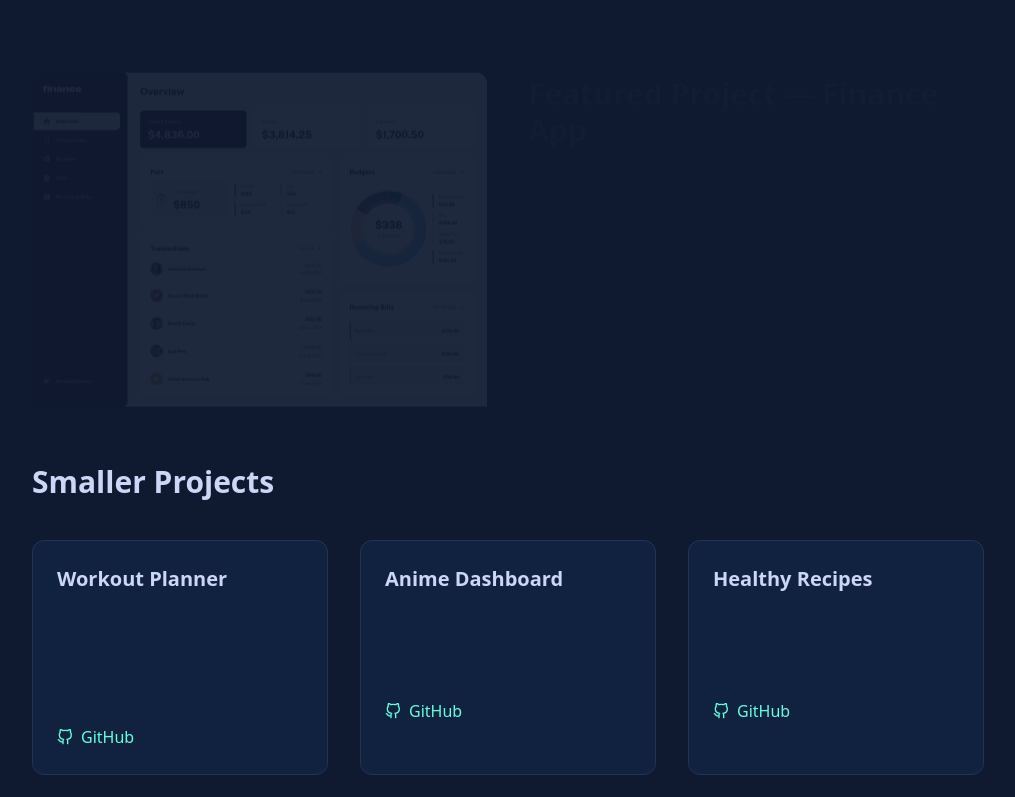
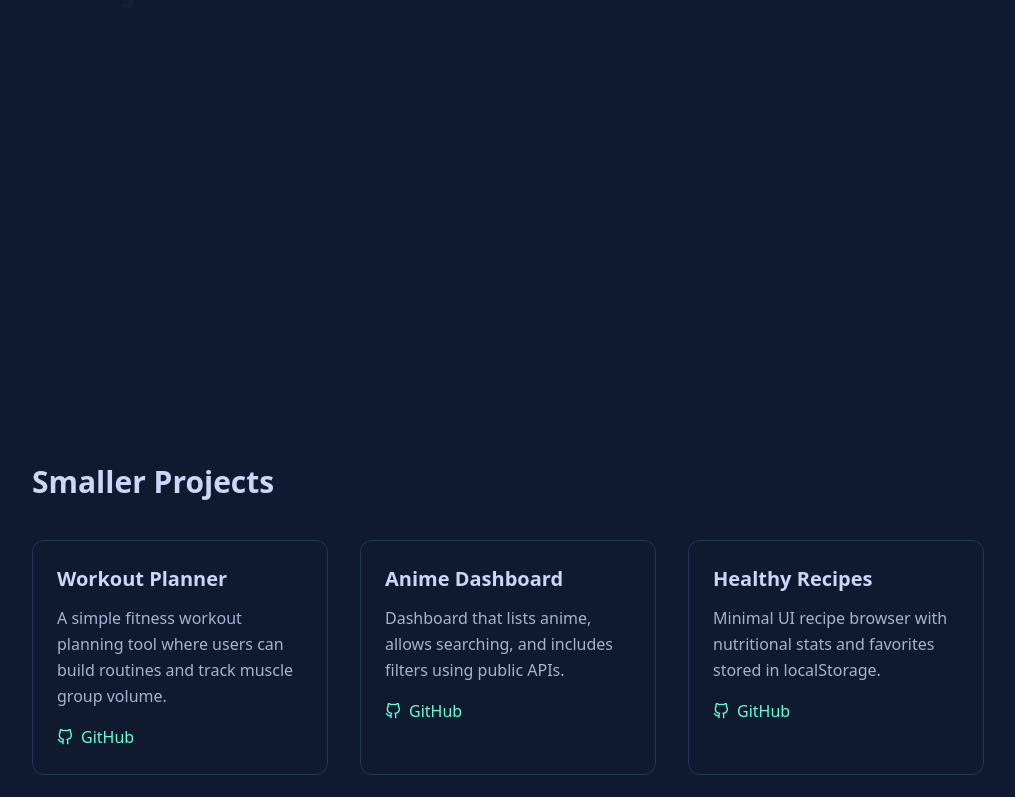
Before and after one commit to baranecp/my-portfolio, a Next.js app: page / in a window 1280 px wide. Shown: the part 2000-2797 px from the top of the page, without its empty margins (132-1147 px from the left). Built offline with nearby package versions, Linux system fonts and the light colour scheme.

Commit message:
Fix topbar z-index and backgorund color in smaller projects

```diff
--- a/src/app/components/Projects.tsx
+++ b/src/app/components/Projects.tsx
@@ -119,17 +119,17 @@ const Projects = forwardRef<HTMLDivElement>((_props, ref) => {
           <div
             key={i}
             data-animate
-            className='p-6 rounded-xl bg-[#112240] border border-[#233554] hover:border-accent hover:bg-[#1a2a47] transition cursor-pointer'>
+            className='p-6 rounded-xl  border border-[#233554] hover:border-accent hover:bg-[#1a2a47] transition'>
             <h4 className='text-xl font-semibold mb-3'>{project.title}</h4>
 
-            <p data-animate className='text-[#a8b2d1] leading-relaxed mb-4'>
+            <p className='text-[#a8b2d1] leading-relaxed mb-4'>
               {project.description}
             </p>
 
             <a
               href={project.github}
               target='_blank'
-              className='flex items-center gap-2 text-accent hover:underline'>
+              className='flex items-center gap-2 text-accent hover:underline cursor-pointer'>
               <FiGithub /> GitHub
             </a>
           </div>
--- a/src/app/components/ui/TopBar.tsx
+++ b/src/app/components/ui/TopBar.tsx
@@ -9,7 +9,7 @@ export default function TopBar() {
 
   return (
     <>
-      <div className='topbar fixed top-8 left-8 right-8 flex justify-between items-center z-40'>
+      <div className='topbar fixed top-8 left-8 right-8 flex justify-between items-center z-70'>
         <Logo />
         <MorphingMenuIcon
           isOpen={isOpen}
```
